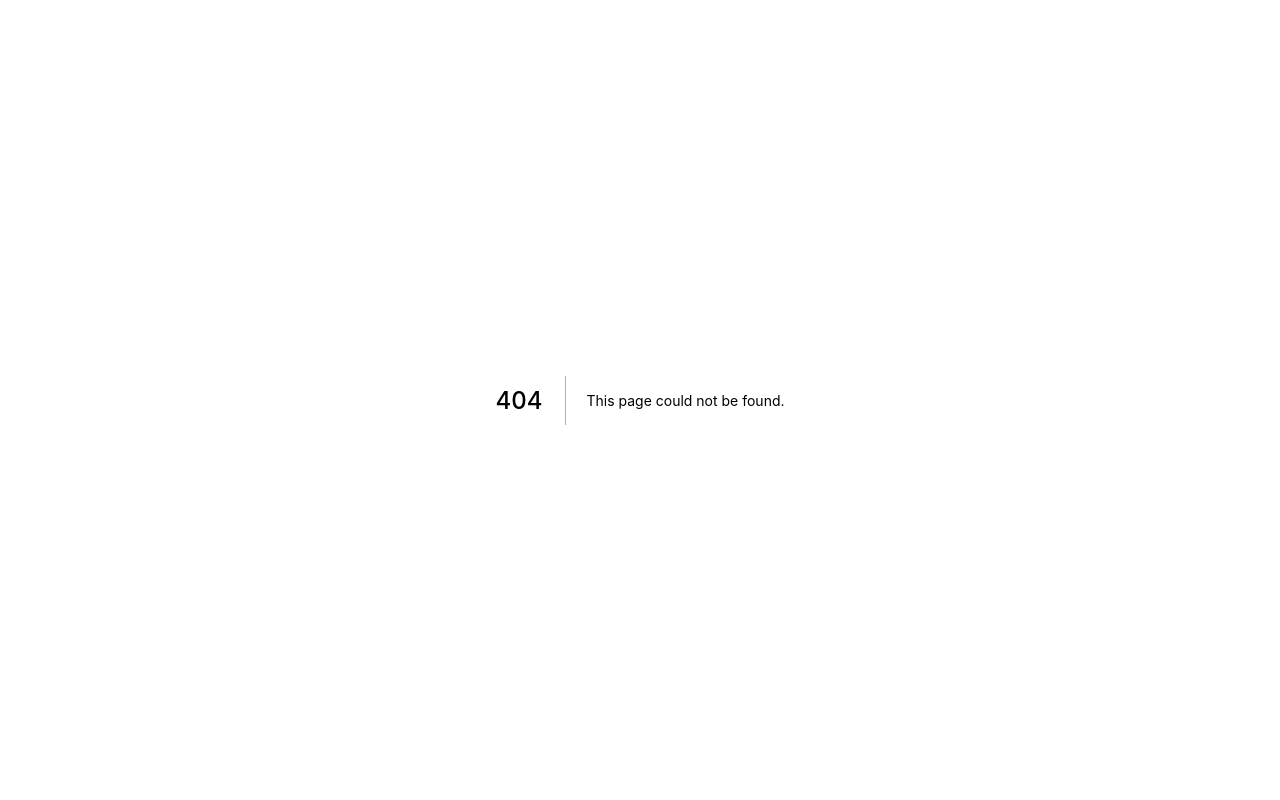
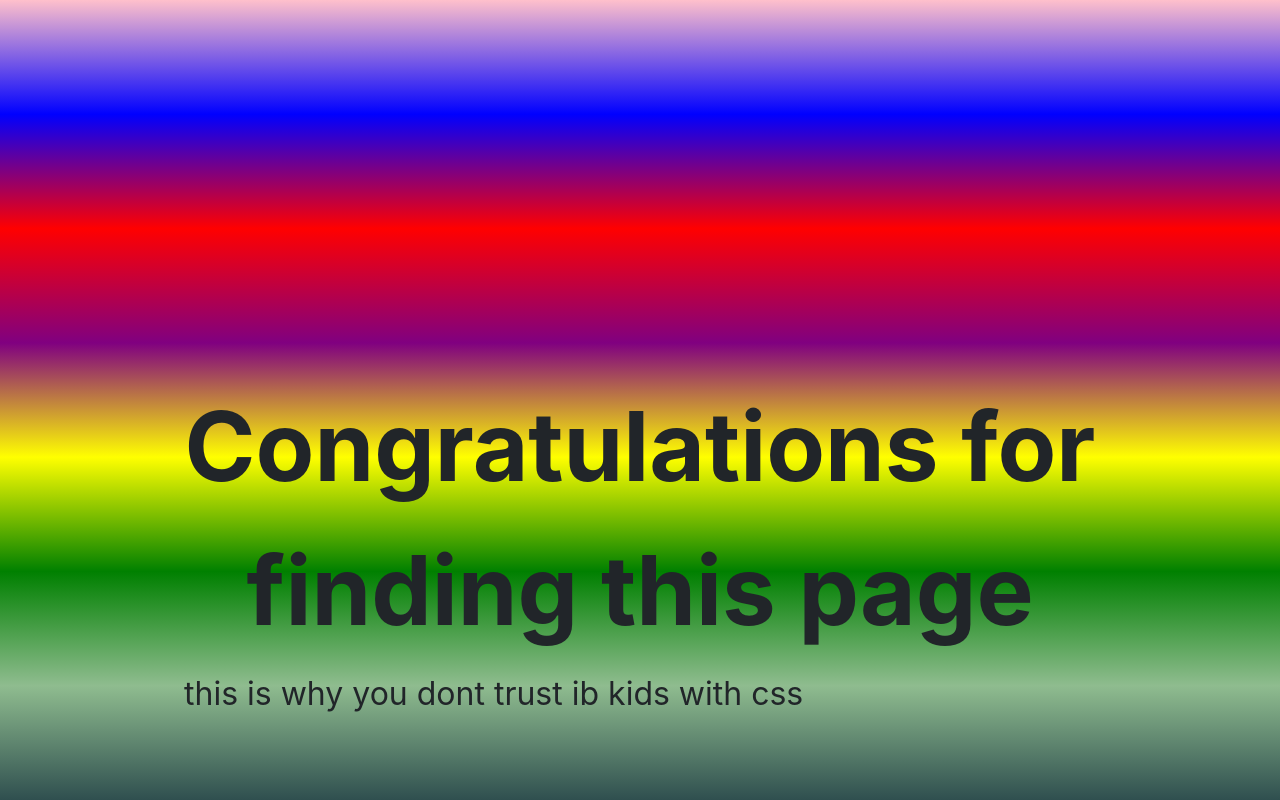
Before and after one commit to Coding-Club-AMHS/coding-club-website, a Next.js app: page /c/o/d/i/n/g/c/l/u/b in a window 1280 px wide. Before the commit this address had no page. Built offline with nearby package versions, Linux system fonts and the light colour scheme.

Commit message:
hackerman.png

```diff
--- a/pages/about-us.js
+++ b/pages/about-us.js
@@ -66,7 +66,7 @@ const AboutUs = () => {
                             <div className={styles.divpadding}>
                                 <CardDeck>
                                     <Card bg='dark' border="danger" style={{ width: '20rem', height: '25rem'}}>
-                                        <Card.Img variant="top" src='https://media.discordapp.net/attachments/773333544562327594/819703884624035900/2.png?width=965&height=543'/>
+                                        <Card.Img variant="top" src='/hackerman.png'/>
                                         <Card.Body>
                                             <Card.Title>Laura Cao</Card.Title>
                                             <Card.Subtitle>Co-President</Card.Subtitle>
@@ -75,7 +75,7 @@ const AboutUs = () => {
                                     </Card>
 
                                     <Card bg='dark' border="warning" style={{ width: '20rem', height: '25rem'}}>
-                                    <Card.Img variant="top" src='https://media.discordapp.net/attachments/773333544562327594/819703884624035900/2.png?width=965&height=543'/>
+                                    <Card.Img variant="top" src='/hackerman.png'/>
                                         <Card.Body>
                                             <Card.Title>Alex Motor</Card.Title>
                                             <Card.Subtitle>Co-President</Card.Subtitle>
@@ -84,7 +84,7 @@ const AboutUs = () => {
                                     </Card>
 
                                     <Card bg='dark' border="success" style={{ width: '20rem', height: '25rem'}}>
-                                    <Card.Img variant="top" src='https://media.discordapp.net/attachments/773333544562327594/819703884624035900/2.png?width=965&height=543'/>
+                                    <Card.Img variant="top" src='/hackerman.png'/>
                                         <Card.Body>
                                             <Card.Title>Joyce Ye</Card.Title>
                                             <Card.Subtitle>Co-President</Card.Subtitle>
--- /dev/null
+++ b/pages/c/o/d/i/n/g/c/l/u/b/index.js
@@ -0,0 +1,37 @@
+import Head from 'next/head'
+import Row from 'react-bootstrap/Row';
+import Container from 'react-bootstrap/Container';
+
+import Navbar from '../../../../../../../../../../../components/Navbar';
+import styles from '../../../../../../../../../../../styles/Home.module.css';
+import NextButton from '../../../../../../../../../../../components/NextButton';
+import FadeInText from '../../../../../../../../../../../components/FadeInText'
+
+
+const CurrentProject = () => {
+    return (
+        <div className={styles.container} id={styles.secretpage}>
+            <Head>
+                <title>Secret Page</title>
+            </Head>
+            <main className={styles.main}>
+                <Container>
+                    <FadeInText>
+                        <Row className={styles.containerrow}>
+                            <div className={styles.title}>
+                                Congratulations for finding this page
+                            </div>
+                            <div className={styles.description}>
+                                this is why you dont trust ib kids with css
+                            </div>
+                        </Row>
+                    </FadeInText>
+                </Container>
+
+            </main>
+
+        </div>
+    )
+}
+
+export default CurrentProject;
--- a/styles/Home.module.css
+++ b/styles/Home.module.css
@@ -1,3 +1,7 @@
+#secretpage {
+  background: linear-gradient(pink, blue, red, purple, yellow, green, DarkSeaGreen, DarkSlateGrey);
+}
+
 #unloaded {
   background-color: black;
 }
@@ -72,7 +76,7 @@
 }
 
 #whoarewe {
-  background-image: url('https://media.discordapp.net/attachments/773333544562327594/819703884624035900/2.png?width=965&height=543');
+  background-image: url('/hackerman.png');
   background-size:cover;
   background-attachment: fixed;
   color: white;
```
Also changed, not shown: public/hackerman.png (added).
